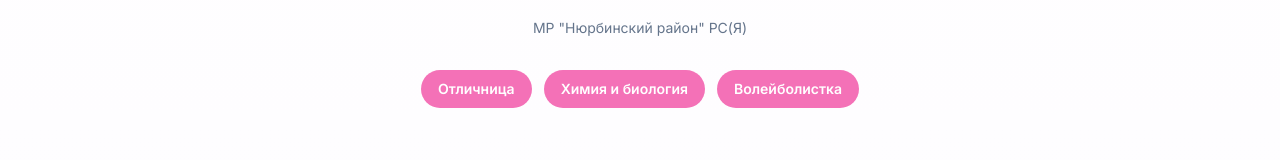
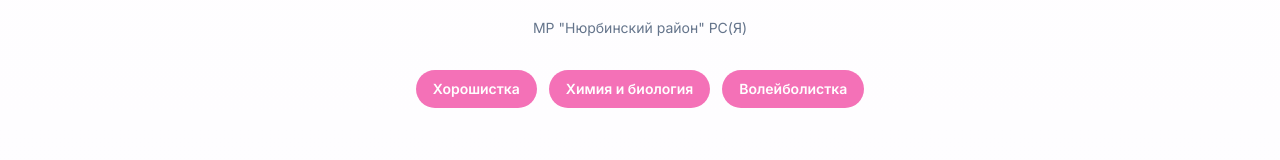
Before and after one commit to pr-poehali-dev/school-girl-portfolio, a React (Vite) app: page / in a window 1280 px wide. Shown: the part 394-554 px from the top of the page. Built offline with nearby package versions, Linux system fonts and the light colour scheme.

Commit message:
Добавить информацию о хорошистке

```diff
--- a/src/pages/Index.tsx
+++ b/src/pages/Index.tsx
@@ -108,7 +108,7 @@ const Index = () => {
           </p>
           <div className="flex gap-3 justify-center flex-wrap">
             <Badge variant="secondary" className="px-4 py-2 text-sm">
-              Отличница
+              Хорошистка
             </Badge>
             <Badge variant="secondary" className="px-4 py-2 text-sm">
               Химия и биология
```
